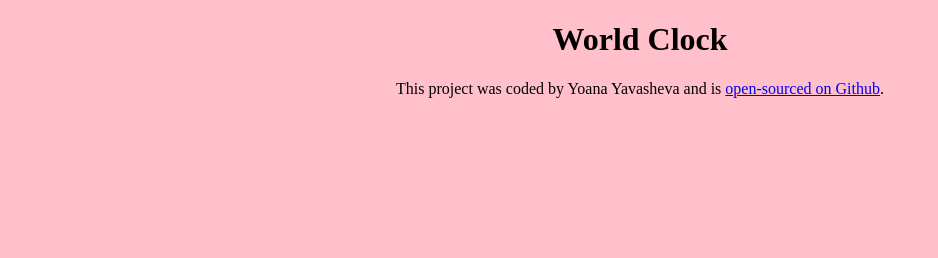
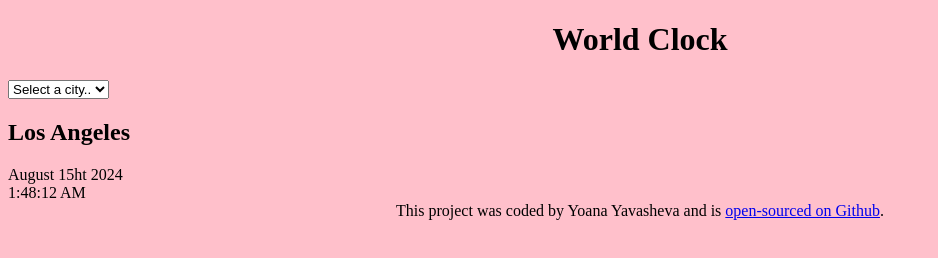
Before and after one commit to yoanayavasheva/world-clock, a plain HTML site: page index.html in a window 1280 px wide. Shown: the whole page, without its empty margins (0-938 px from the left). Drawn offline with Linux system fonts and the light colour scheme.

Commit message:
Added basic html structure

```diff
--- a/index.html
+++ b/index.html
@@ -7,7 +7,22 @@
     <title>World Clock - Yoana Yavasheva</title>
   </head>
   <body>
-    <h1>World Clock</h1>
+    <div class="container">
+      <h1>World Clock</h1>
+
+      <select name="" id="">
+        <option value="">Select a city..</option>
+        <option value="">London</option>
+        <option value="">New York</option>
+        <option value="">Sydney</option>
+      </select>
+
+      <div class="city">
+        <h2>Los Angeles</h2>
+        <div class="date">August 15ht 2024</div>
+        <div class="time">1:48:12 AM</div>
+      </div>
+    </div>
     <footer>
       This project was coded by Yoana Yavasheva and is
       <a href="https://github.com/yoanayavasheva/world-clock" target="_blank"
```
